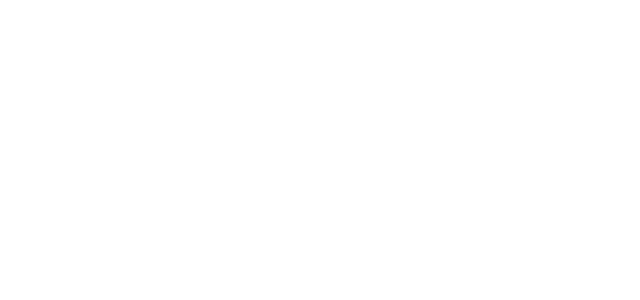
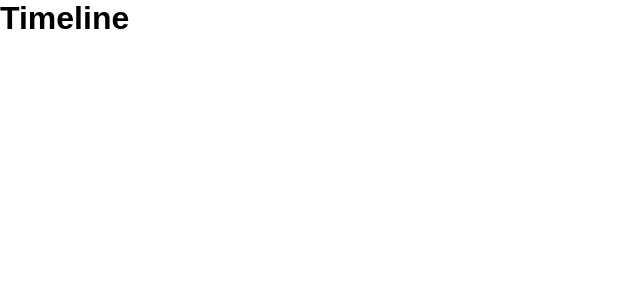
Before and after one commit to GayanKod/Modulo, a React (Create React App) app in the folder client/: page /timeline in a window 1280 px wide. Before the commit this address had no page. Shown: the top 300 px of the page, without its empty margins (0-640 px from the left). Built offline with nearby package versions, Linux system fonts and the light colour scheme.

Commit message:
added the timeline page and timeline style page

```diff
--- a/client/src/App.tsx
+++ b/client/src/App.tsx
@@ -1,5 +1,6 @@
 import{BrowserRouter as Router, Route, Routes} from "react-router-dom";
 import LandingPage from "./pages/Landing";
+import TimelinePage from "./pages/Timeline";
 
 function App() {
   return (
@@ -7,6 +8,7 @@ function App() {
       <Router>
         <Routes>
           <Route  path="/" element={<LandingPage />}/>
+          <Route  path="/timeline" element={<TimelinePage/>}/>
         </Routes>
       </Router>
     </>
--- /dev/null
+++ b/client/src/pages/Timeline.tsx
@@ -0,0 +1,7 @@
+function Timeline(){
+    return(
+        <h1>Timeline</h1>
+    );
+
+}
+export default Timeline;
```
Also changed, not shown: client/src/styles/TimelinePage.scss (added).
